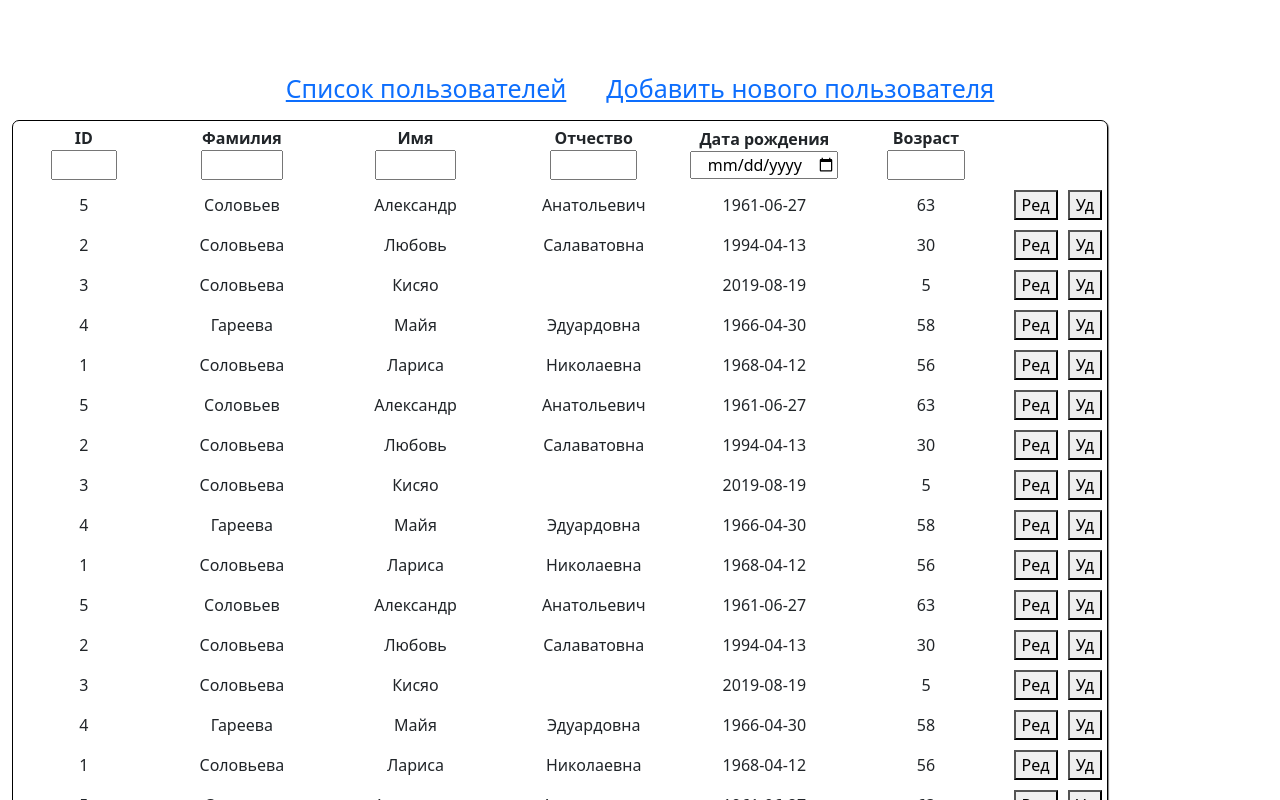
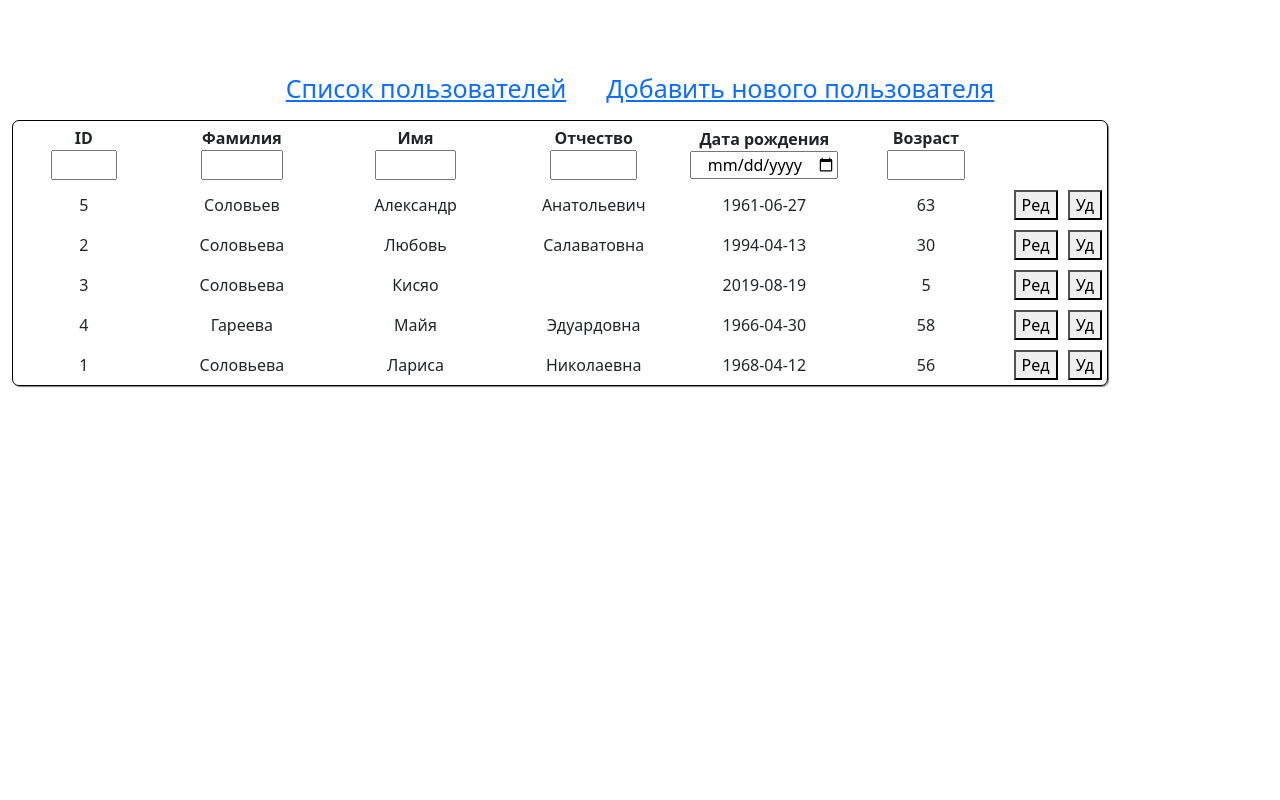
Before and after one commit to SLiubovS/vue-project-ts, a Vue app: page / in a window 1280 px wide. Shown: the top 800 px of the page. Built offline with nearby package versions, Linux system fonts and the light colour scheme.

Commit message:
строчка в main.ts - подкл. bootstrap

```diff
--- a/src/storages/UseUsersStore.ts
+++ b/src/storages/UseUsersStore.ts
@@ -12,42 +12,6 @@ export const useUsersStore = defineStore('users-store', () => {
         new User(3, "Кисяо", "Соловьева", "", new Date("2019-08-19T03:00:00")),
         new User(4, "Майя", "Гареева", "Эдуардовна", new Date("1966-04-30T03:00:00")),
         new User(1, "Лариса", "Соловьева", "Николаевна", new Date("1968-04-12T03:00:00")),
-        new User(5, "Александр", "Соловьев", "Анатольевич", new Date("1961-06-27T03:00:00")), //1995-12-17T03:24:00"Date.UTC(
-            new User(2, "Любовь", "Соловьева", "Салаватовна", new Date("1994-04-13T04:00:00")),
-            new User(3, "Кисяо", "Соловьева", "", new Date("2019-08-19T03:00:00")),
-            new User(4, "Майя", "Гареева", "Эдуардовна", new Date("1966-04-30T03:00:00")),
-            new User(1, "Лариса", "Соловьева", "Николаевна", new Date("1968-04-12T03:00:00")),
-            new User(5, "Александр", "Соловьев", "Анатольевич", new Date("1961-06-27T03:00:00")), //1995-12-17T03:24:00"Date.UTC(
-                new User(2, "Любовь", "Соловьева", "Салаватовна", new Date("1994-04-13T04:00:00")),
-                new User(3, "Кисяо", "Соловьева", "", new Date("2019-08-19T03:00:00")),
-                new User(4, "Майя", "Гареева", "Эдуардовна", new Date("1966-04-30T03:00:00")),
-                new User(1, "Лариса", "Соловьева", "Николаевна", new Date("1968-04-12T03:00:00")),
-                new User(5, "Александр", "Соловьев", "Анатольевич", new Date("1961-06-27T03:00:00")), //1995-12-17T03:24:00"Date.UTC(
-                    new User(2, "Любовь", "Соловьева", "Салаватовна", new Date("1994-04-13T04:00:00")),
-                    new User(3, "Кисяо", "Соловьева", "", new Date("2019-08-19T03:00:00")),
-                    new User(4, "Майя", "Гареева", "Эдуардовна", new Date("1966-04-30T03:00:00")),
-                    new User(1, "Лариса", "Соловьева", "Николаевна", new Date("1968-04-12T03:00:00")),
-                    new User(5, "Александр", "Соловьев", "Анатольевич", new Date("1961-06-27T03:00:00")), //1995-12-17T03:24:00"Date.UTC(
-                        new User(2, "Любовь", "Соловьева", "Салаватовна", new Date("1994-04-13T04:00:00")),
-                        new User(3, "Кисяо", "Соловьева", "", new Date("2019-08-19T03:00:00")),
-                        new User(4, "Майя", "Гареева", "Эдуардовна", new Date("1966-04-30T03:00:00")),
-                        new User(1, "Лариса", "Соловьева", "Николаевна", new Date("1968-04-12T03:00:00")),
-                        new User(5, "Александр", "Соловьев", "Анатольевич", new Date("1961-06-27T03:00:00")), //1995-12-17T03:24:00"Date.UTC(
-                            new User(2, "Любовь", "Соловьева", "Салаватовна", new Date("1994-04-13T04:00:00")),
-                            new User(3, "Кисяо", "Соловьева", "", new Date("2019-08-19T03:00:00")),
-                            new User(4, "Майя", "Гареева", "Эдуардовна", new Date("1966-04-30T03:00:00")),
-                            new User(1, "Лариса", "Соловьева", "Николаевна", new Date("1968-04-12T03:00:00")),
-                            new User(5, "Александр", "Соловьев", "Анатольевич", new Date("1961-06-27T03:00:00")), //1995-12-17T03:24:00"Date.UTC(
-                                new User(2, "Любовь", "Соловьева", "Салаватовна", new Date("1994-04-13T04:00:00")),
-                                new User(3, "Кисяо", "Соловьева", "", new Date("2019-08-19T03:00:00")),
-                                new User(4, "Майя", "Гареева", "Эдуардовна", new Date("1966-04-30T03:00:00")),
-                                new User(1, "Лариса", "Соловьева", "Николаевна", new Date("1968-04-12T03:00:00")),
-                                new User(5, "Александр", "Соловьев", "Анатольевич", new Date("1961-06-27T03:00:00")), //1995-12-17T03:24:00"Date.UTC(
-                                    new User(2, "Любовь", "Соловьева", "Салаватовна", new Date("1994-04-13T04:00:00")),
-                                    new User(3, "Кисяо", "Соловьева", "", new Date("2019-08-19T03:00:00")),
-                                    new User(4, "Майя", "Гареева", "Эдуардовна", new Date("1966-04-30T03:00:00")),
-                                    new User(1, "Лариса", "Соловьева", "Николаевна", new Date("1968-04-12T03:00:00")),
-
     ])
 
     function getMaxId(): number {
```
